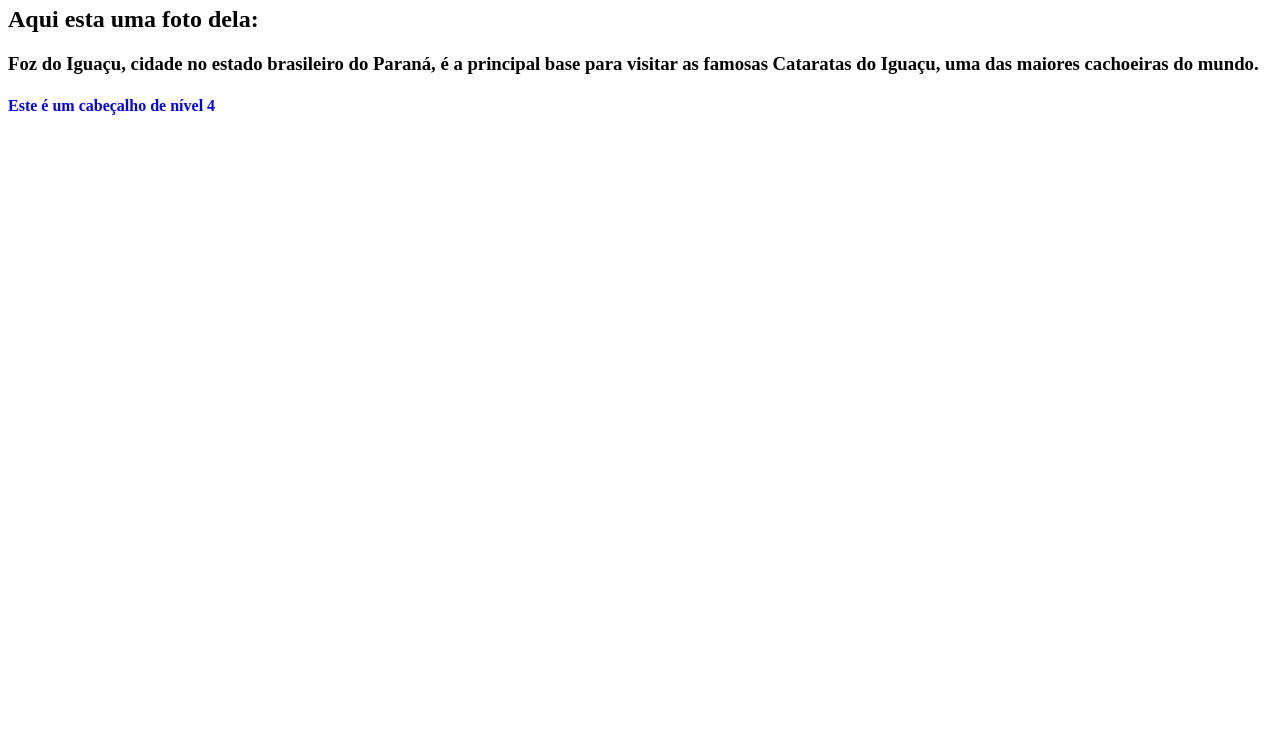
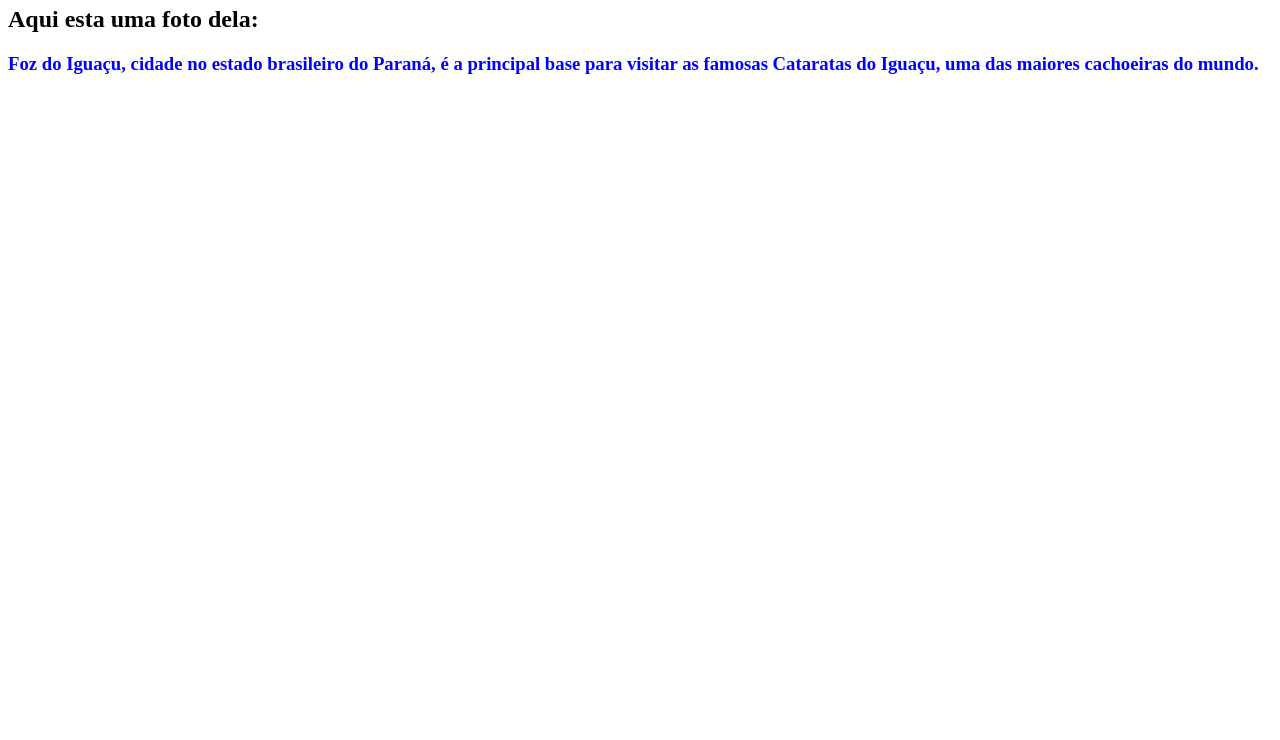
Before and after one commit to giovaime/exc1, a plain HTML site: page index.html in a window 1280 px wide. Shown: the part 60-800 px from the top of the page. Drawn offline with Linux system fonts and the light colour scheme.

Commit message:
Update index.html

```diff
--- a/index.html
+++ b/index.html
@@ -4,10 +4,9 @@
   </head>
     <body>
       <h1> Mora em Foz do Iguaçu </h1>
-      <h2> Aqui esta uma foto dela: <img scr="https://imgur.com/a/CT2ZkGx"/> </h2>
+      <h2> Aqui esta uma foto dela: <img scr = "https://imgur.com/a/CT2ZkGx"> </h2>
       <h3> Foz do Iguaçu, cidade no estado brasileiro do Paraná, é a principal base para visitar as famosas Cataratas do Iguaçu, uma das maiores cachoeiras do mundo. </h3>
-      <h4>Este é um cabeçalho de nível 4</h4>
   <style>
-      h4 {color: blue}
+      h3 {color: blue}
   </style>
 </html>
```
